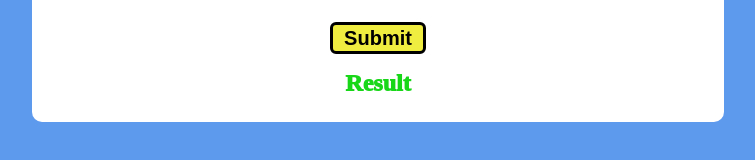
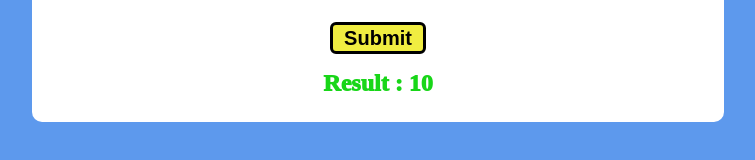
Before and after one commit to Vector-mayu/JavaScript, a plain HTML site: page DAY22/calculator.html in a window 1280 px wide. Both pictures are taken after typing "5", "5" into the empty fields and a click on the button "Submit". Shown: the part 411-571 px from the top of the page, without its empty margins (262-1017 px from the left). Drawn offline with Linux system fonts and the light colour scheme.

Commit message:
Added Day 22

```diff
--- a/DAY22/calculator.html
+++ b/DAY22/calculator.html
@@ -18,5 +18,7 @@
     <div id="result">Result</div>
   </div>
 
+  <script src="./calculator.js"></script>
+
 </body>
 </html>
--- /dev/null
+++ b/DAY22/calculator.js
@@ -0,0 +1,17 @@
+const button = document.querySelector('button');
+
+button.addEventListener('click', ()=> {
+
+  // Read the data
+  const first = document.getElementById('first');
+  const num1 = Number(first.value);
+
+  const second = document.getElementById('second');
+  const num2 = Number(second.value);
+
+  // Output the result
+
+  const num = num1 + num2;
+  const result =  document.getElementById('result');
+  result.innerText = 'Result : ' + num;
+})
```
